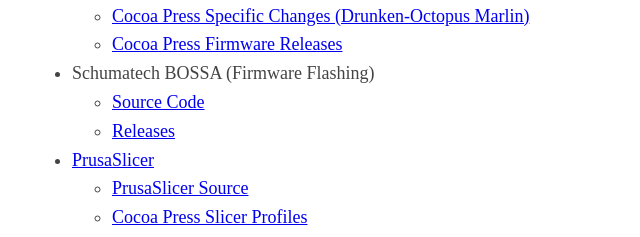
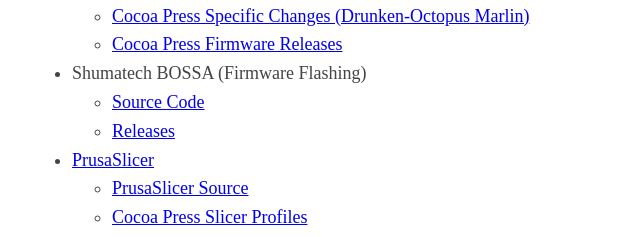
Before and after one commit to CocoaPress/opensource, a plain HTML site: page index.html in a window 1280 px wide. Shown: the part 298-535 px from the top of the page, 283-923 px from the left. Drawn offline with Linux system fonts and the light colour scheme; a web font is replaced by a local one.

Commit message:
fix typo in shumatech listing.

```diff
--- a/index.html
+++ b/index.html
@@ -37,7 +37,7 @@
                 <li><a href="https://github.com/drunken-octopus/drunken-octopus-marlin/tree/cocoa-press-marlin-latest">Cocoa Press Specific Changes (Drunken-Octopus Marlin)</a></li>
                 <li><a href="#">Cocoa Press Firmware Releases</a></li>
             </ul>
-            <li>Schumatech BOSSA (Firmware Flashing)</li>
+            <li>Shumatech BOSSA (Firmware Flashing)</li>
             <ul>
                 <li><a href="https://github.com/shumatech/BOSSA">Source Code</a></li>
                 <li><a href="https://github.com/shumatech/BOSSA/releases">Releases</a></li>
```
